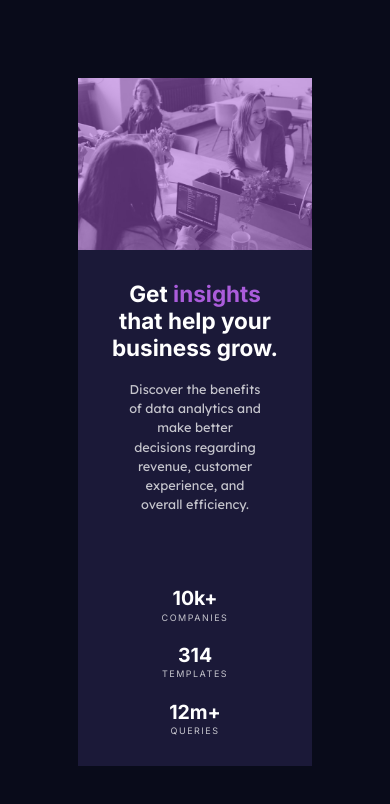
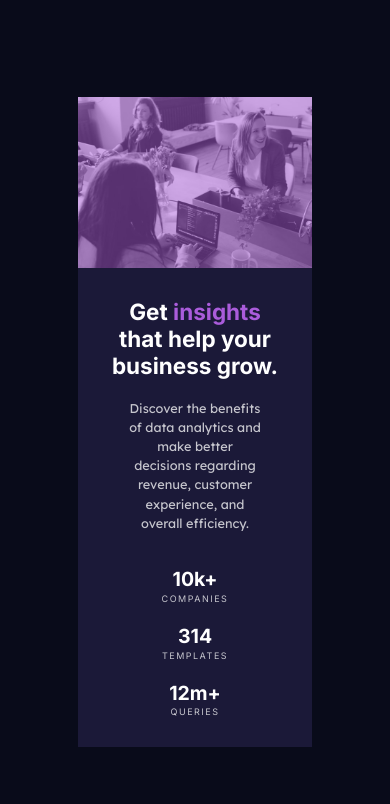
Before and after one commit to abhinavrai10/stats-preview-card-component, a plain HTML site: page index.html in a window 390 px wide. Drawn offline with Linux system fonts and the light colour scheme.

Commit message:
first commit

```diff
--- a/style.css
+++ b/style.css
@@ -137,8 +137,9 @@ body {
     flex-direction: column;
     align-items: center;
     justify-content: space-between;
-    flex: 0 1 10rem;
+    flex: 1 1 10rem;
     padding-right: 0;
+    margin-top: 1rem;
   }
 
   .para {
```
